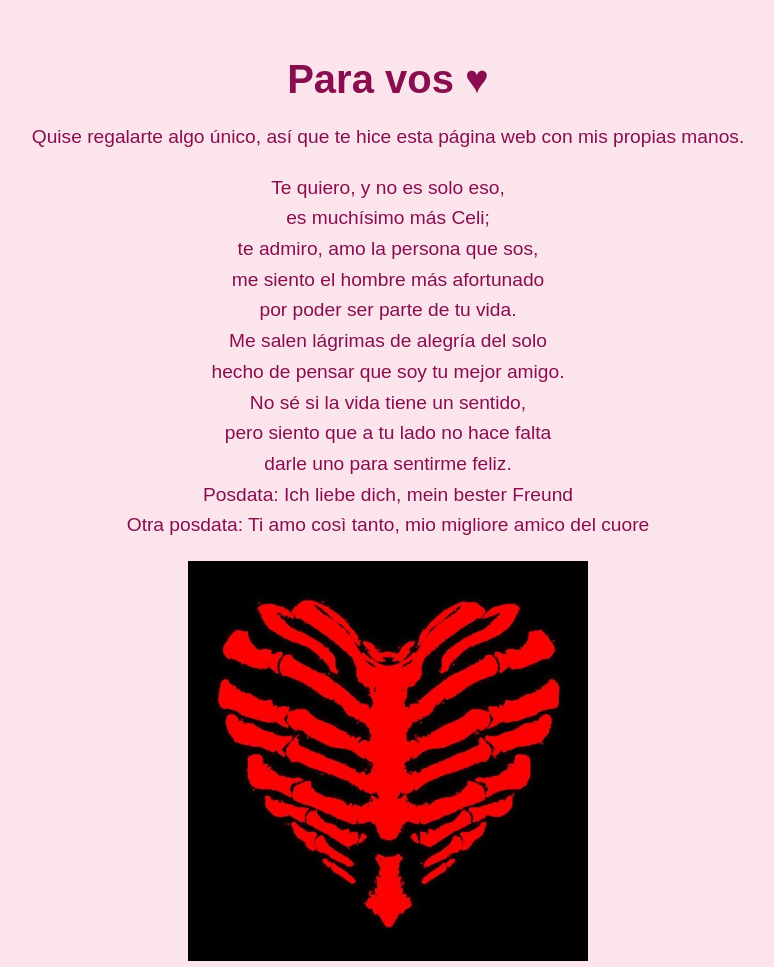
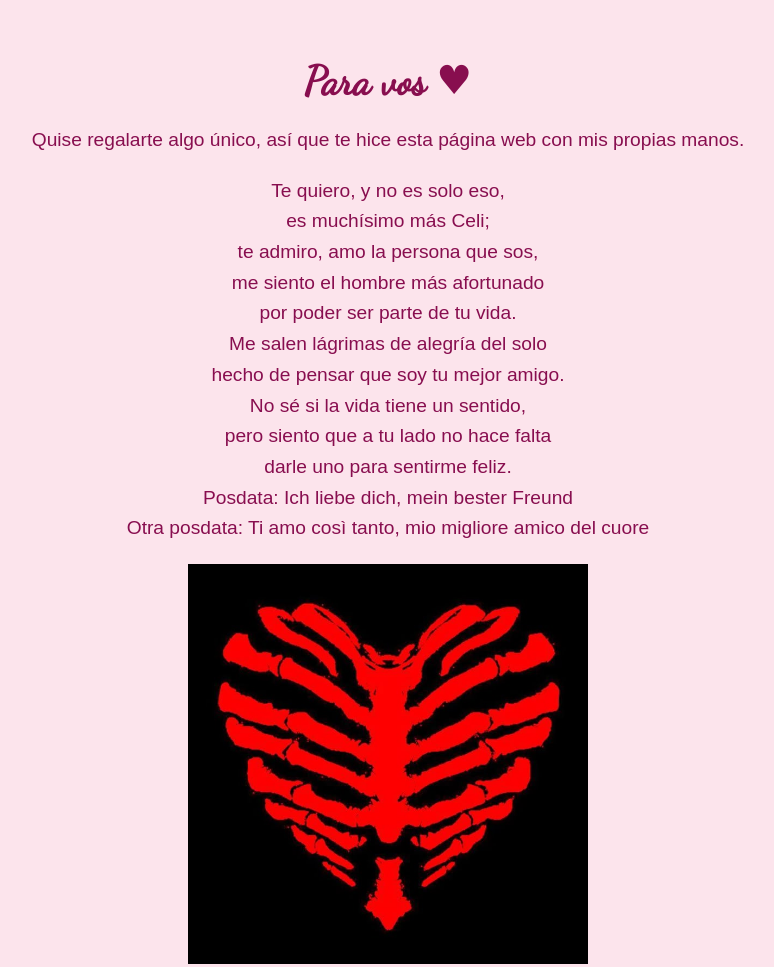
Before and after one commit to Quioba/Regalo, a plain HTML site: page index.html in a window 1280 px wide. Shown: the whole page, without its empty margins (252-1026 px from the left). Drawn offline with Linux system fonts and the light colour scheme.

Commit message:
Add files via upload

```diff
--- a/index.html
+++ b/index.html
@@ -3,6 +3,10 @@
 <head>
   <meta charset="UTF-8">
   <title>Para mi mejor amiga</title>
+
+  <!-- Google Fonts -->
+  <link href="https://fonts.googleapis.com/css2?family=Dancing+Script&display=swap" rel="stylesheet">
+
   <style>
     /* Estilos generales */
     body {
@@ -17,7 +21,7 @@
 
     /* Título principal */
     h1 {
-      font-family: 'Cursive', sans-serif;
+      font-family: 'Dancing Script', cursive;
       font-size: 2.5em;
       margin-bottom: 20px;
       opacity: 0;
```
